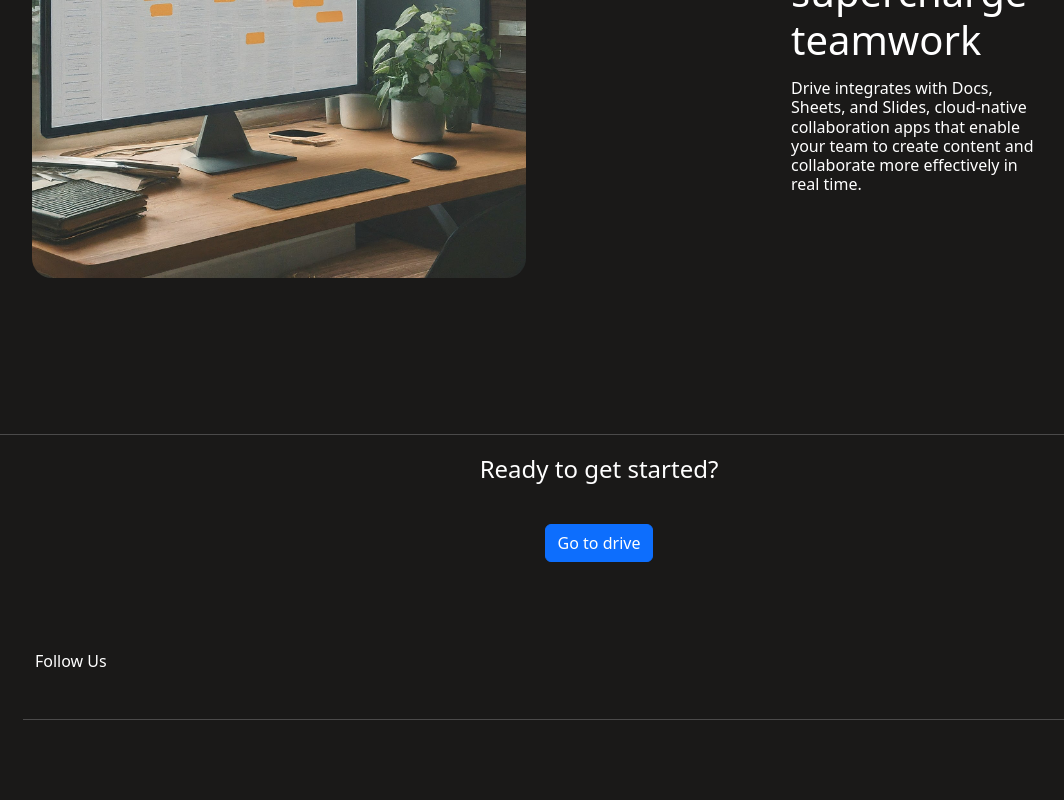
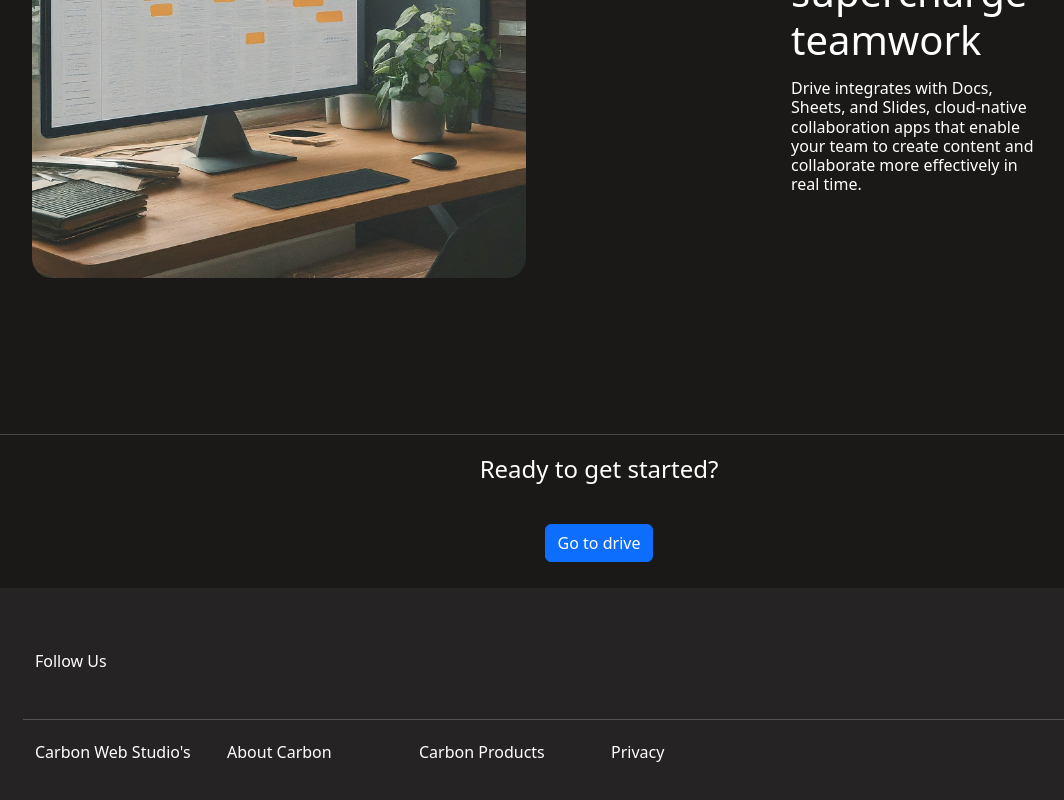
Before and after one commit to Aaris-Kazi/cloud_storage_front_end, a React (Create React App) app: page / in a window 1280 px wide. Shown: the part 1164-1964 px from the top of the page, without its empty margins (41-1105 px from the left). Built offline with nearby package versions, Linux system fonts and the light colour scheme.

Commit message:
UPDATE: alot of UI changes in home page

```diff
--- a/src/App.css
+++ b/src/App.css
@@ -288,3 +288,11 @@ hr {
 .padding {
   padding: 5%;
 }
+
+.row.footer {
+  background-color: rgba(196, 190, 190, 0.063);
+}
+
+.col-2.footer {
+  min-width: 128px;
+}
--- /dev/null
+++ b/src/components/Footer.jsx
@@ -0,0 +1,30 @@
+import React from 'react'
+
+const Footer = () => {
+    return (
+        <div className="row footer">
+            <div className="col padding">
+                <div className="row">
+                    <span className="h6 whiteColor">Follow Us</span>
+                </div>
+                <hr></hr>
+                <div className="row">
+                    <div className="col-2 footer">
+                        <span className="h6 whiteColor">Carbon Web Studio's</span>
+                    </div>
+                    <div className="col-2 footer">
+                        <span className="h6 whiteColor">About Carbon</span>
+                    </div>
+                    <div className="col-2 footer">
+                        <span className="h6 whiteColor">Carbon Products</span>
+                    </div>
+                    <div className="col-2 footer">
+                        <span className="h6 whiteColor">Privacy</span>
+                    </div>
+                </div>
+            </div>
+        </div>
+    )
+}
+
+export default Footer
--- a/src/pages/LandingPage.jsx
+++ b/src/pages/LandingPage.jsx
@@ -3,6 +3,7 @@ import 'bootstrap/dist/css/bootstrap.min.css'
 import 'bootstrap/dist/js/bootstrap.js'
 import { Link } from 'react-router-dom';
 import Navbar from '../components/Navbar';
+import Footer from '../components/Footer';
 import landingimg1 from '../img/landingimg1.jpeg';
 import landingimg2 from '../img/landingimg2.jpeg';
 
@@ -42,14 +43,7 @@ function LandinPage() {
             <Link to={'/home'} className='text-link'><button type="button" className='btn btn-primary top whiteColor'>Go to drive</button></Link>
           </div>
         </div>
-        <div className="row">
-          <div className="col padding">
-            <div className="row">
-              <span className="h6 whiteColor">Follow Us</span>
-            </div>
-            <hr></hr>
-          </div>
-        </div>
+        <Footer/>
       </div>
     </div>
   );
```
